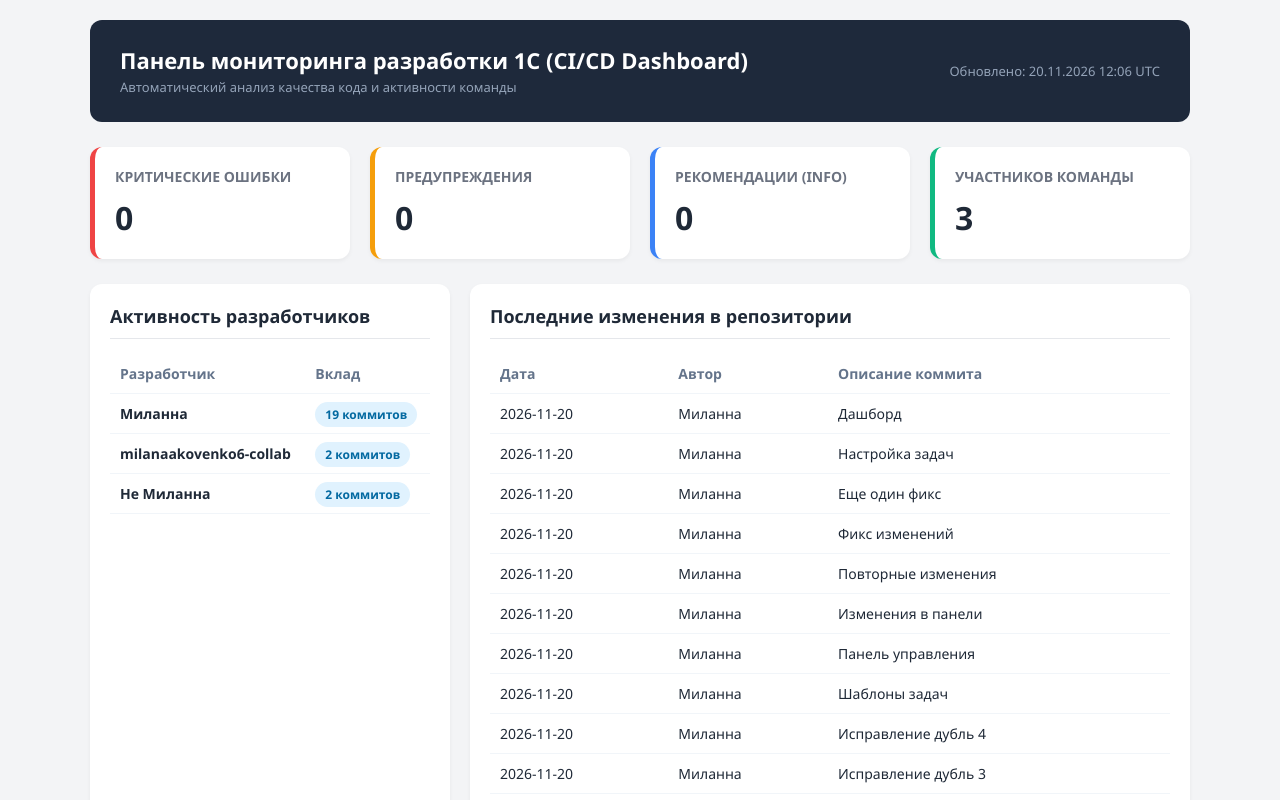
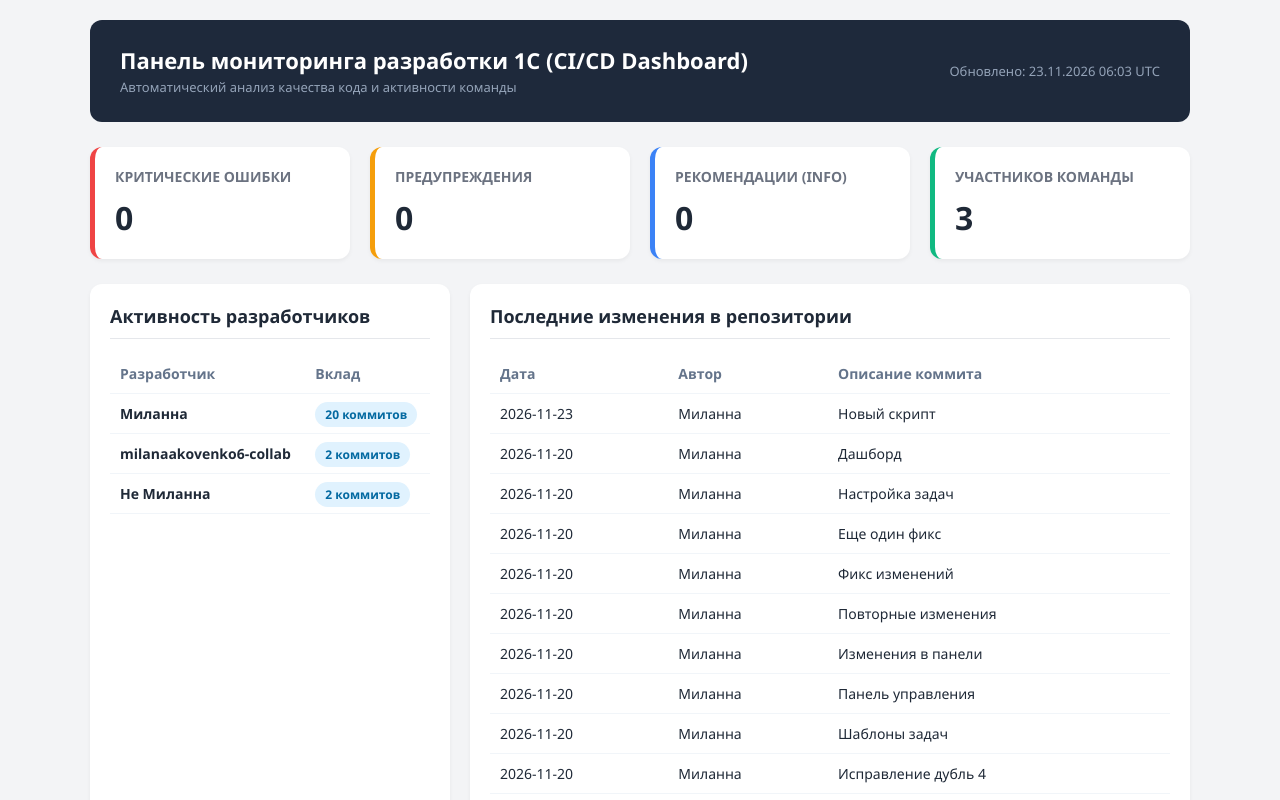
Before and after one commit to milanaakovenko6-collab/1c_project, a plain HTML site: page index.html in a window 1280 px wide. Shown: the top 800 px of the page. Drawn offline with Linux system fonts and the light colour scheme.

Commit message:
deploy: 409133181c46a442bcab61812eff914106894945

```diff
--- a/index.html
+++ b/index.html
@@ -38,7 +38,7 @@
             <h1>Панель мониторинга разработки 1С (CI/CD Dashboard)</h1>
             <span>Автоматический анализ качества кода и активности команды</span>
         </div>
-        <span>Обновлено: 20.11.2026 12:06 UTC</span>
+        <span>Обновлено: 23.11.2026 06:03 UTC</span>
     </header>
 
     <div class="cards">
@@ -65,14 +65,14 @@
             <h2>Активность разработчиков</h2>
             <table>
                 <thead><tr><th>Разработчик</th><th>Вклад</th></tr></thead>
-                <tbody><tr><td><strong>Миланна</strong></td><td><span class='badge'>19 коммитов</span></td></tr><tr><td><strong>milanaakovenko6-collab</strong></td><td><span class='badge'>2 коммитов</span></td></tr><tr><td><strong>Не Миланна</strong></td><td><span class='badge'>2 коммитов</span></td></tr></tbody>
+                <tbody><tr><td><strong>Миланна</strong></td><td><span class='badge'>20 коммитов</span></td></tr><tr><td><strong>milanaakovenko6-collab</strong></td><td><span class='badge'>2 коммитов</span></td></tr><tr><td><strong>Не Миланна</strong></td><td><span class='badge'>2 коммитов</span></td></tr></tbody>
             </table>
         </div>
         <div class="panel">
             <h2>Последние изменения в репозитории</h2>
             <table>
                 <thead><tr><th>Дата</th><th>Автор</th><th>Описание коммита</th></tr></thead>
-                <tbody><tr><td>2026-11-20</td><td>Миланна</td><td>Дашборд</td></tr><tr><td>2026-11-20</td><td>Миланна</td><td>Настройка задач</td></tr><tr><td>2026-11-20</td><td>Миланна</td><td>Еще один фикс</td></tr><tr><td>2026-11-20</td><td>Миланна</td><td>Фикс изменений</td></tr><tr><td>2026-11-20</td><td>Миланна</td><td>Повторные изменения</td></tr><tr><td>2026-11-20</td><td>Миланна</td><td>Изменения в панели</td></tr><tr><td>2026-11-20</td><td>Миланна</td><td>Панель управления</td></tr><tr><td>2026-11-20</td><td>Миланна</td><td>Шаблоны задач</td></tr><tr><td>2026-11-20</td><td>Миланна</td><td>Исправление дубль 4</td></tr><tr><td>2026-11-20</td><td>Миланна</td><td>Исправление дубль 3</td></tr></tbody>
+                <tbody><tr><td>2026-11-23</td><td>Миланна</td><td>Новый скрипт</td></tr><tr><td>2026-11-20</td><td>Миланна</td><td>Дашборд</td></tr><tr><td>2026-11-20</td><td>Миланна</td><td>Настройка задач</td></tr><tr><td>2026-11-20</td><td>Миланна</td><td>Еще один фикс</td></tr><tr><td>2026-11-20</td><td>Миланна</td><td>Фикс изменений</td></tr><tr><td>2026-11-20</td><td>Миланна</td><td>Повторные изменения</td></tr><tr><td>2026-11-20</td><td>Миланна</td><td>Изменения в панели</td></tr><tr><td>2026-11-20</td><td>Миланна</td><td>Панель управления</td></tr><tr><td>2026-11-20</td><td>Миланна</td><td>Шаблоны задач</td></tr><tr><td>2026-11-20</td><td>Миланна</td><td>Исправление дубль 4</td></tr></tbody>
             </table>
         </div>
     </div>
```
